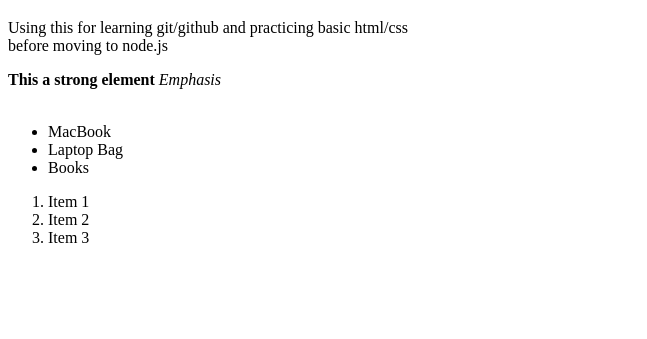
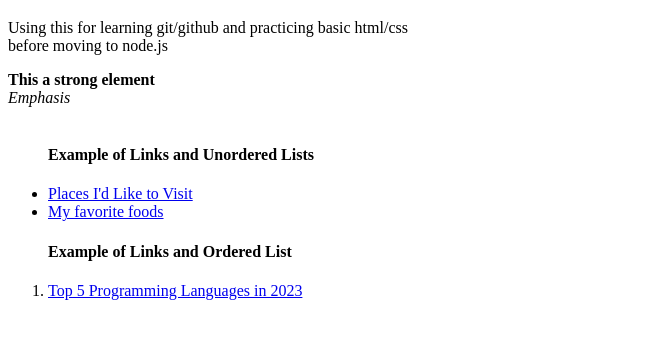
Before and after one commit to shivamnagar1/learning-html, a plain HTML site: page index.html in a window 1280 px wide. Shown: the part 61-400 px from the top of the page, without its empty margins (0-647 px from the left). Drawn offline with Linux system fonts and the light colour scheme.

Commit message:
Changes to README.md and index.html

```diff
--- a/index.html
+++ b/index.html
@@ -15,25 +15,29 @@
       moving to node.js
     </p>
     <strong>This a strong element</strong>
+    <br />
     <em>Emphasis</em>
 
     <br /><br />
 
-    <!-- Lists -->
+    <!-- Lists and Links-->
 
-    <!-- Unordered List -->
+    <!-- Unordered List and links-->
     <ul>
-      <li>MacBook</li>
-      <li>Laptop Bag</li>
-      <li>Books</li>
+      <h4>Example of Links and Unordered Lists</h4>
+      <li><a href="placestovisit.html">Places I'd Like to Visit</a></li>
+      <li><a href="favoritefoods.html">My favorite foods</a></li>
     </ul>
 
-    <!-- Ordered List -->
+    <!-- Ordered List and links-->
 
     <ol>
-      <li>Item 1</li>
-      <li>Item 2</li>
-      <li>Item 3</li>
+      <h4>Example of Links and Ordered List</h4>
+      <li>
+        <a href="top5programminglangs.html"
+          >Top 5 Programming Languages in 2023</a
+        >
+      </li>
     </ol>
   </body>
 </html>
```
Also changed, not shown: 1 other file.
